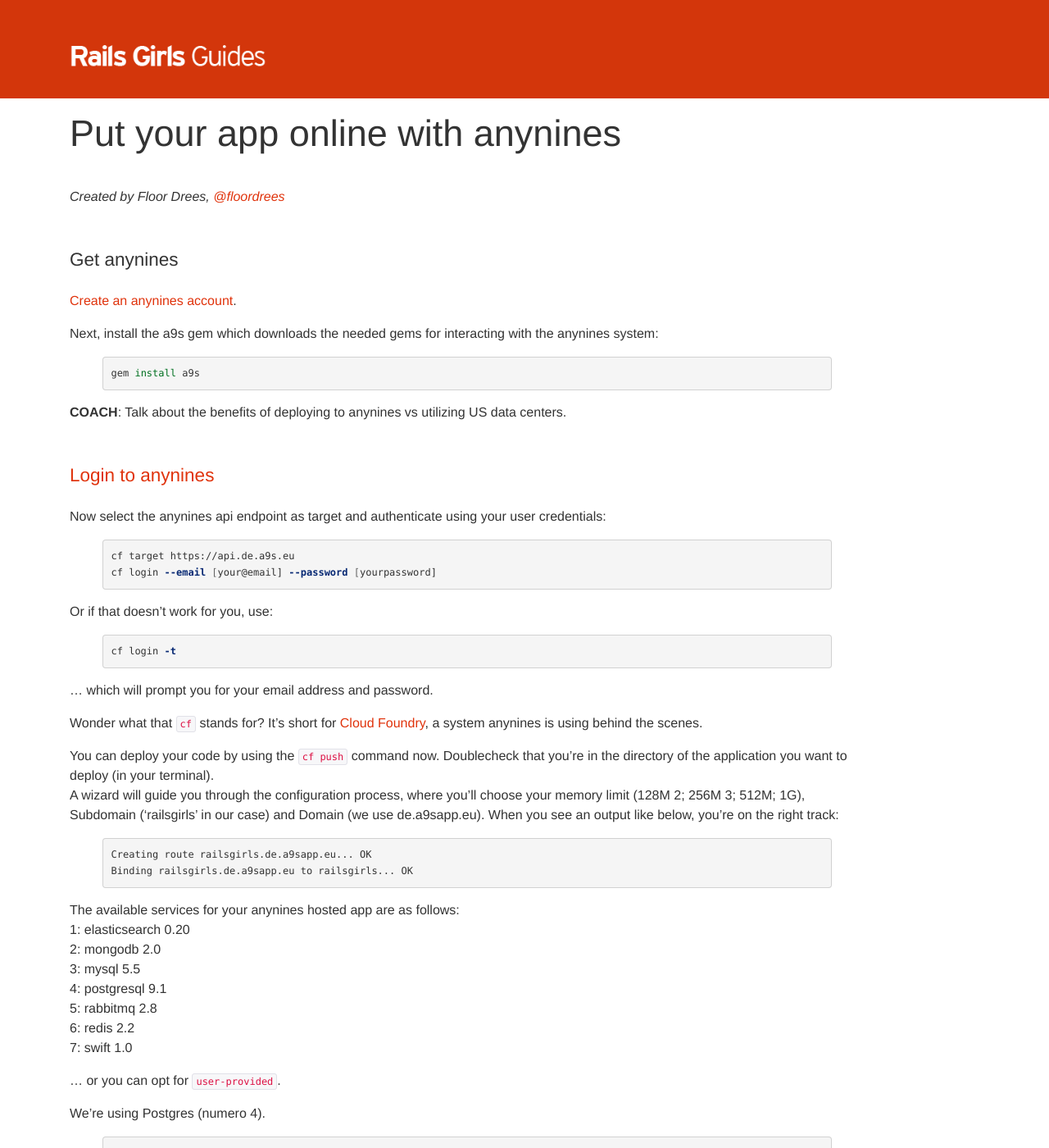
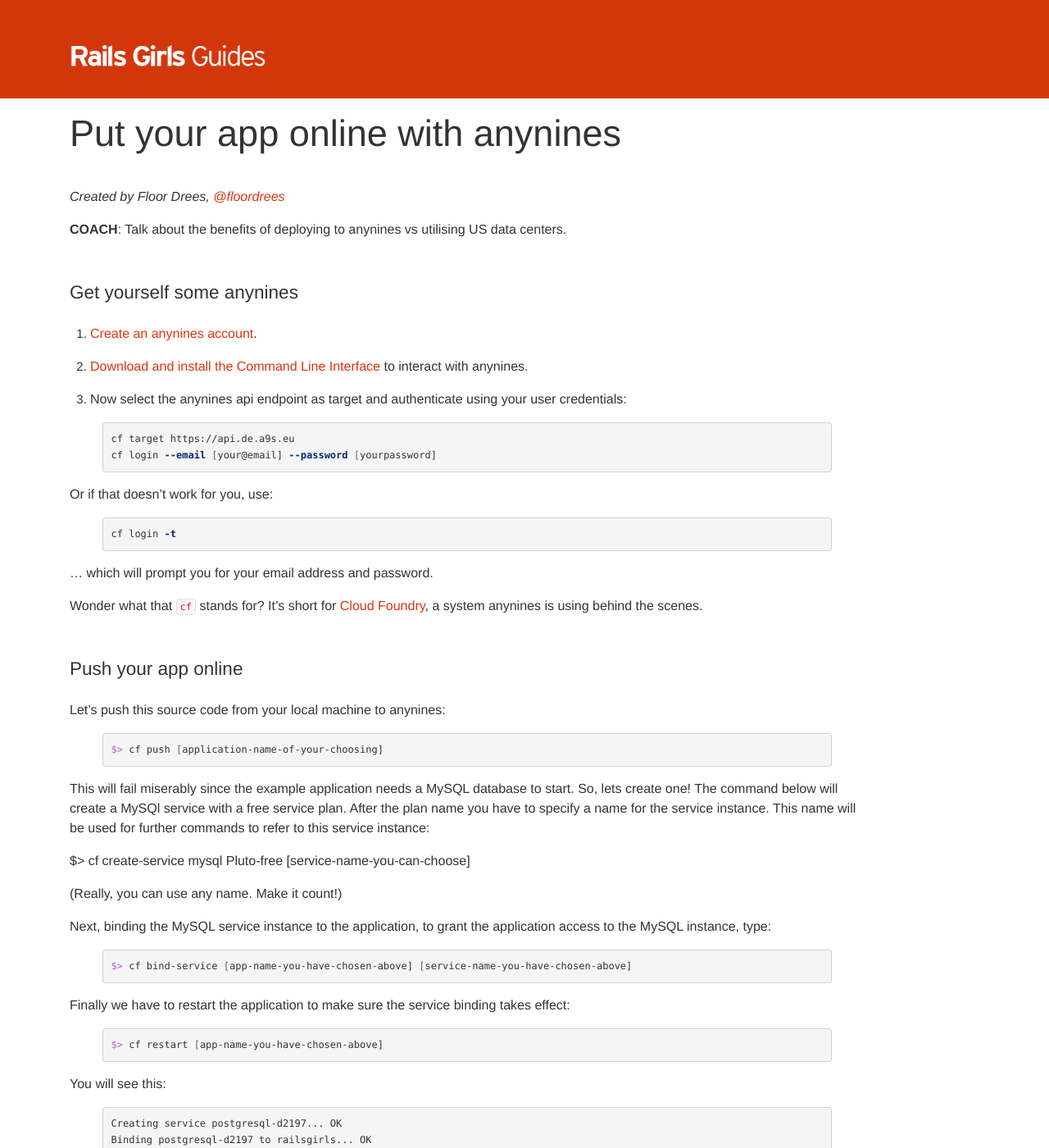
Before and after one commit to railsgirls/guides.railsgirls.com, a Jekyll site: the page built from _posts/2014-01-30-anynines.markdown, in a window 1280 px wide and 1400 px high. Shown: the whole window at 82% size. Built offline with Jekyll 4.4.1, drawn with Linux system fonts in a browser that asks for light colours; nearby versions of some CDN libraries; some of the changed text lies outside the part shown.

Commit message:
update anynines guide

```diff
--- a/_posts/2014-01-30-anynines.markdown
+++ b/_posts/2014-01-30-anynines.markdown
@@ -8,21 +8,15 @@
 
 *Created by Floor Drees, [@floordrees](https://twitter.com/floordrees)*
 
-### Get anynines
+__COACH__: Talk about the benefits of deploying to anynines vs utilising US data centers.
 
-[Create an anynines account](http://anynines.com/).
+### Get yourself some anynines
 
-Next, install the a9s gem which downloads the needed gems for interacting with the anynines system:
-{% highlight sh %}
-gem install a9s
-{% endhighlight %}
+1. [Create an anynines account](http://anynines.com/).
 
-__COACH__: Talk about the benefits of deploying to anynines vs utilizing US data centers.
+2. [Download and install the Command Line Interface](https://anynines.zendesk.com/entries/60241846-How-to-install-the-CLI-v6) to interact with anynines.
 
-
-### [Login to anynines](https://support.anynines.com/entries/24083808-How-to-deploy-your-apps-on-anynines)
-
-Now select the anynines api endpoint as target and authenticate using your user credentials:
+3. Now select the anynines api endpoint as target and authenticate using your user credentials:
 
 {% highlight sh %}
 cf target https://api.de.a9s.eu
@@ -40,27 +34,30 @@
 
 Wonder what that `cf` stands for? It's short for [Cloud Foundry](http://www.cloudfoundry.com/), a system anynines is using behind the scenes.
 
-You can deploy your code by using the `cf push` command now. Doublecheck that you're in the directory of the application you want to deploy (in your terminal).
-A wizard will guide you through the configuration process, where you'll choose your memory limit (128M 2; 256M 3; 512M; 1G), Subdomain ('railsgirls' in our case) and Domain (we use de.a9sapp.eu). When you see an output like below, you're on the right track:
+### Push your app online
 
+Let's push this source code from your local machine to anynines:
 {% highlight sh %}
-Creating route railsgirls.de.a9sapp.eu... OK
-Binding railsgirls.de.a9sapp.eu to railsgirls... OK
+$> cf push [application-name-of-your-choosing]
 {% endhighlight %}
 
-The available services for your anynines hosted app are as follows:
-1: elasticsearch 0.20
-2: mongodb 2.0
-3: mysql 5.5
-4: postgresql 9.1
-5: rabbitmq 2.8
-6: redis 2.2
-7: swift 1.0
+This will fail miserably since the example application needs a MySQL database to start. So, lets create one! The command below will create a MySQl service with a free service plan. After the plan name you have to specify a name for the service instance. This name will be used for further commands to refer to this service instance:
 
-... or you can opt for `user-provided`.
+$> cf create-service mysql Pluto-free [service-name-you-can-choose]
 
-We're using Postgres (numero 4).
+(Really, you can use any name. Make it count!)
 
+Next, binding the MySQL service instance to the application, to grant the application access to the MySQL instance, type:
+{% highlight sh %}
+$> cf bind-service [app-name-you-have-chosen-above] [service-name-you-have-chosen-above]
+{% endhighlight %}
+
+Finally we have to restart the application to make sure the service binding takes effect:
+{% highlight sh %}
+$> cf restart [app-name-you-have-chosen-above]
+{% endhighlight %}
+
+You will see this:
 {% highlight sh %}
 Creating service postgresql-d2197... OK
 Binding postgresql-d2197 to railsgirls... OK
@@ -82,6 +79,7 @@
 
 ### Help
 
-You can check all available cf sub-commands by typing `cf help`, check your current space and organization using the target command `cf target`. And you can use the `cf apps` command to get a status list of your applications running within the current space.
+You can check all available cf sub-commands by typing `cf help`.
+In case your terminal does not have all the answers, the anynines team probably does. Just shoot them a mail at support@anynines.com.
 
 Happy deploying!
```
